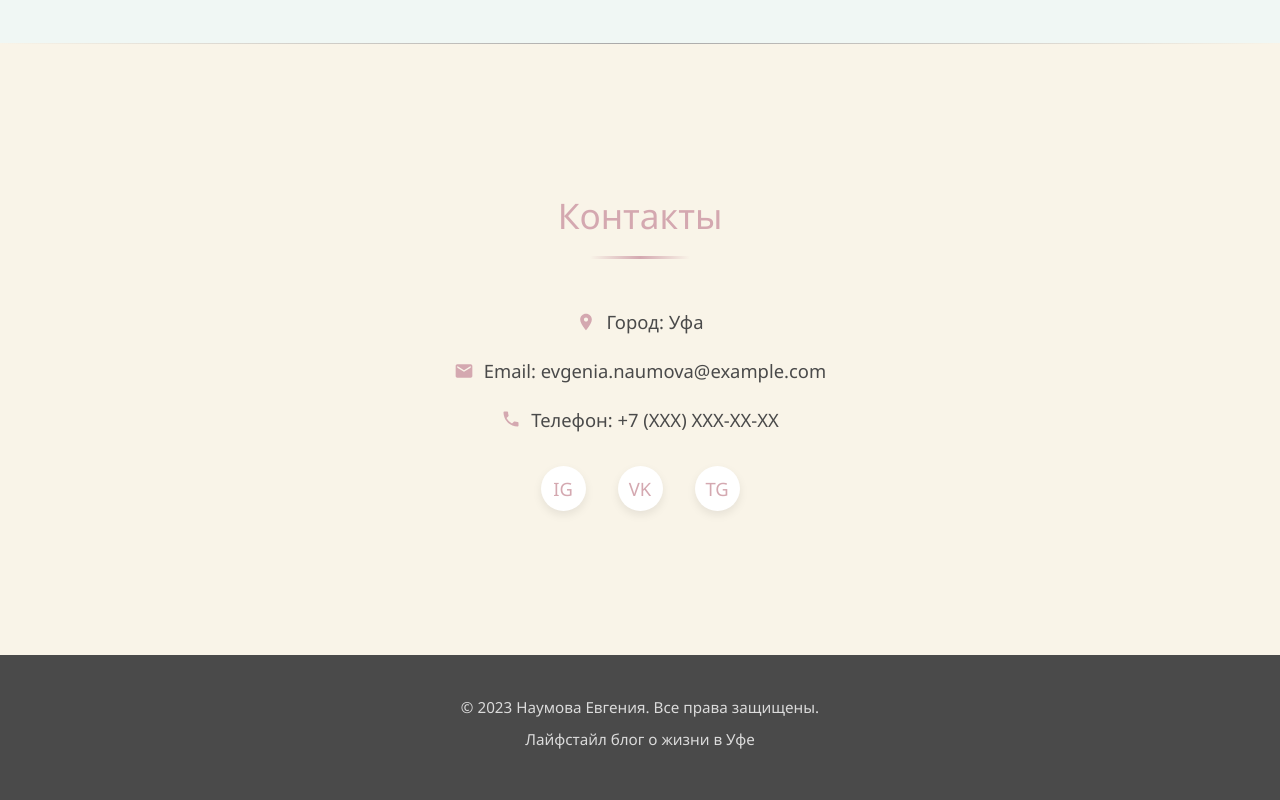
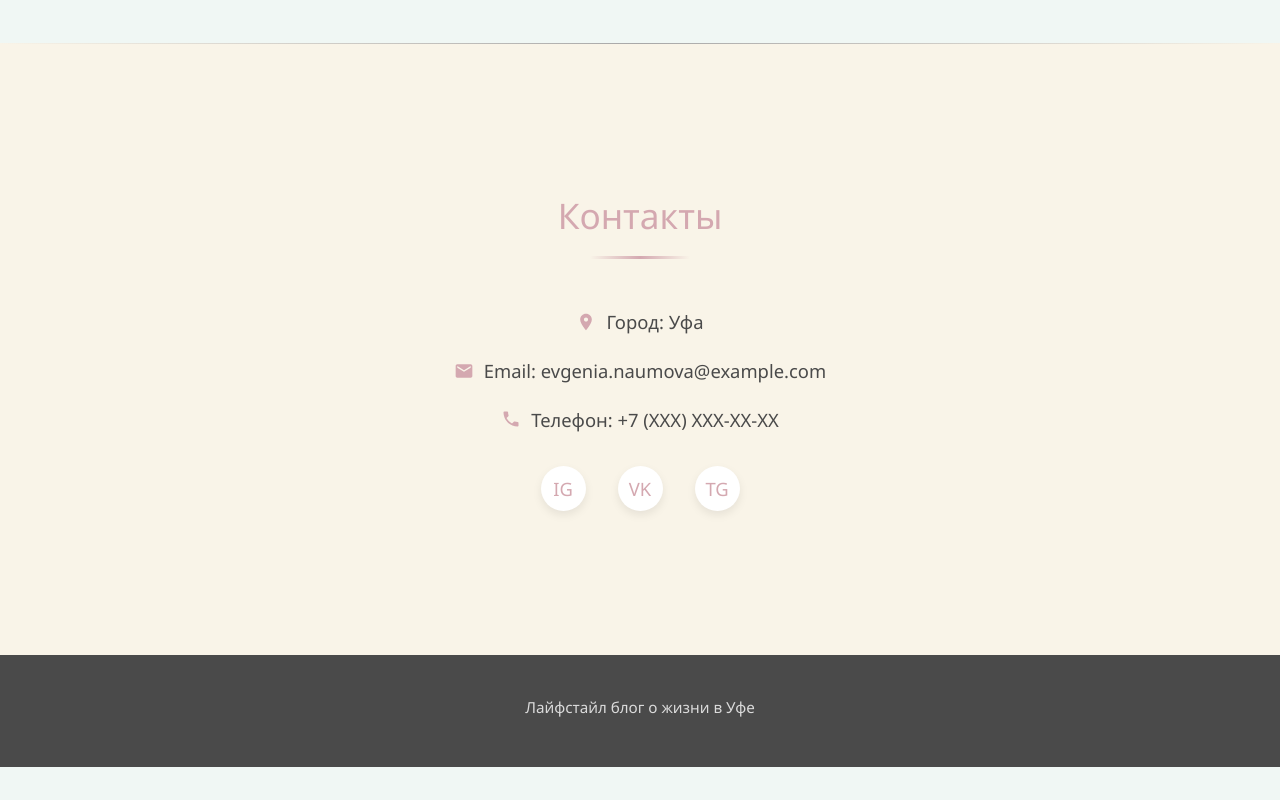
Before and after one commit to Evgenianau/repri, a plain HTML site: page task5.html in a window 1280 px wide. Shown: the part 3331-4131 px from the top of the page. After the commit the page ends 4098 px from the top, so only its background shows below. Drawn offline with Linux system fonts and the light colour scheme.

Commit message:
Update task5.html

```diff
--- a/task5.html
+++ b/task5.html
@@ -154,7 +154,7 @@
     </section>
 
     <footer>
-        <p>© 2023 Наумова Евгения. Все права защищены.</p>
+
         <p>Лайфстайл блог о жизни в Уфе</p>
     </footer>
 
@@ -190,4 +190,5 @@
         });
     </script>
 </body>
+
 </html>
```
